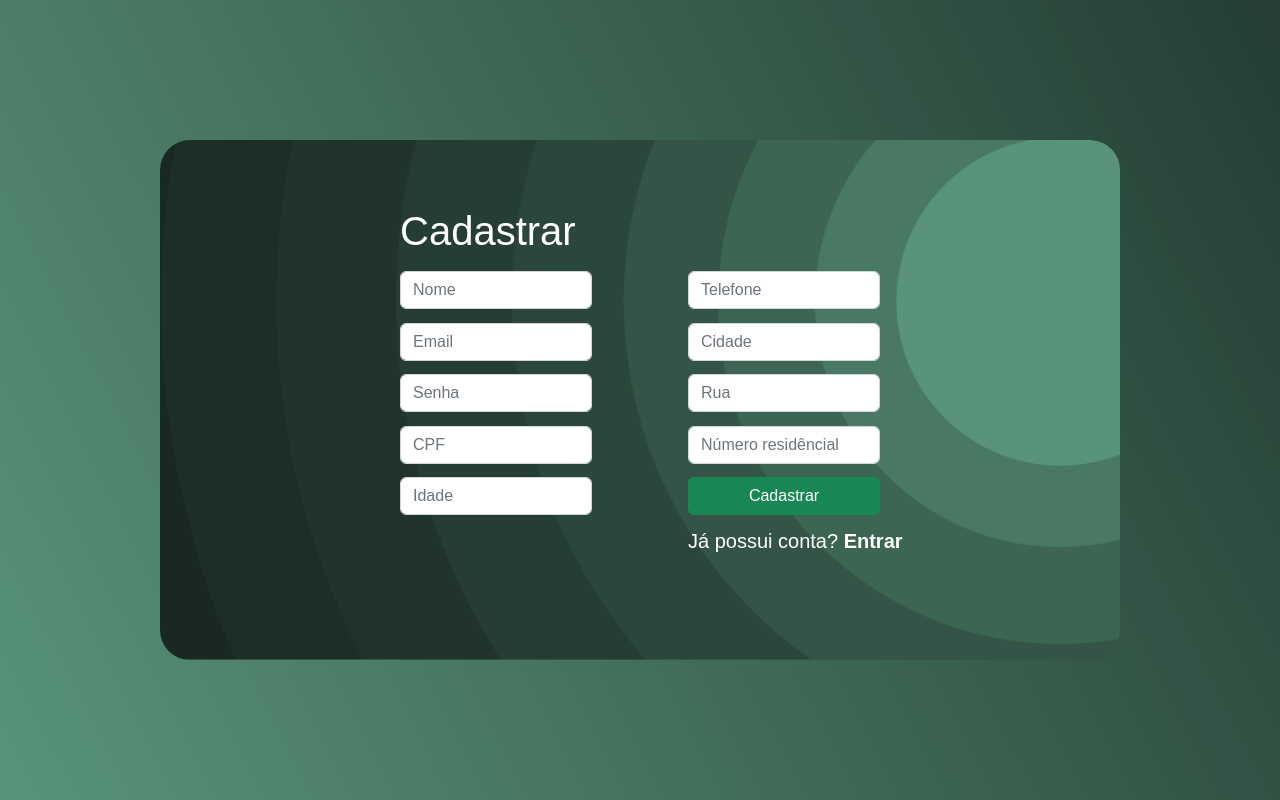
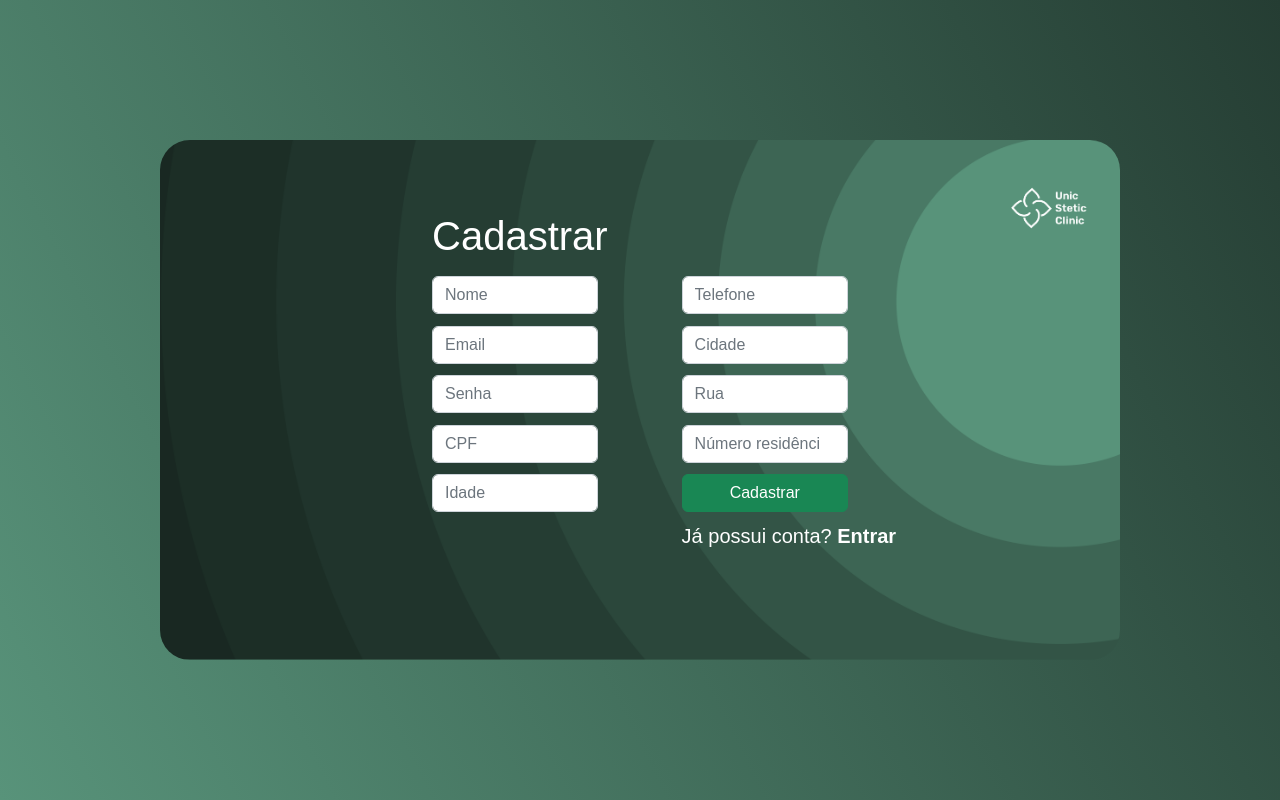
Before and after one commit to luanasronchi/AstraleCreative, a PHP site: page /cadastro.html in a window 1280 px wide. Run offline with PHP 8.4, Linux system fonts and the light colour scheme.

Commit message:
Update: Logo Tela Cadastro

```diff
--- a/assets/style.css
+++ b/assets/style.css
@@ -83,10 +83,6 @@ a{
     flex-direction: column;
 }
 
-.menu-cadastro div{
-    width: 25%;
-}
-
 .menu-login input{
     margin-bottom: 7%;
 }
@@ -102,3 +98,10 @@ a{
 .menu-login-title{
     margin-top: -5%;
 }
+
+.menu-cadastro img{
+    position: absolute;
+    width: 8%;
+    left: 78%;
+    bottom: 70%;
+}
--- a/cadastro.html
+++ b/cadastro.html
@@ -12,7 +12,7 @@
 </head>
 <body class="body-login">
 
-    <div class="menu-login">
+    <div class="menu-login menu-cadastro">
 
         <div>
             <section>
@@ -35,6 +35,7 @@
                 <h5 class="position-absolute">Já possui conta? <a href="login.html"><b>Entrar</b></a></h5>
             </section>
         </div>
+        <img src="assets/img/logo_branca.png" alt="logo">
 
     </div>
 </body>
```
Lines whose indentation alone changed are shown as unchanged.
